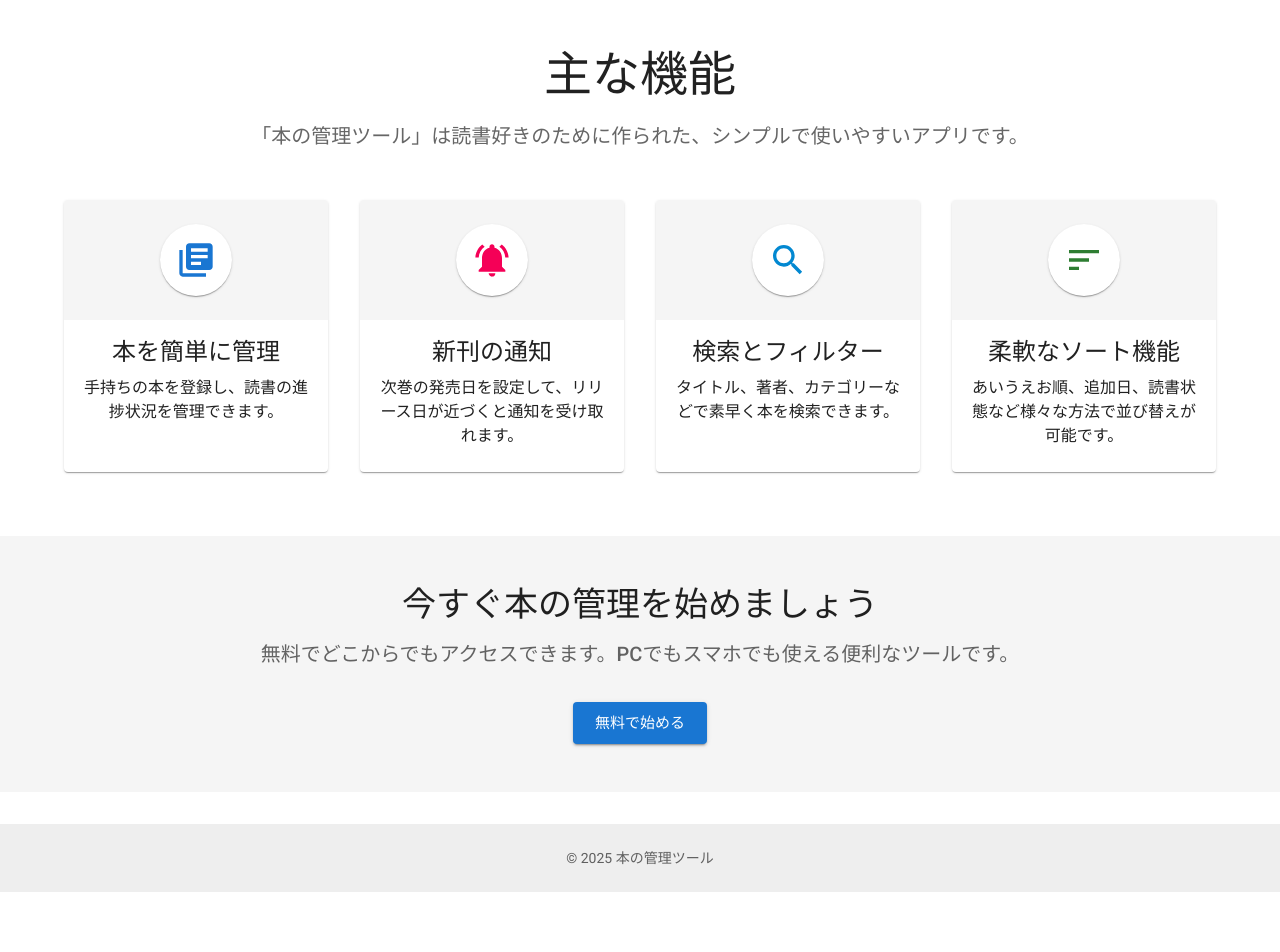
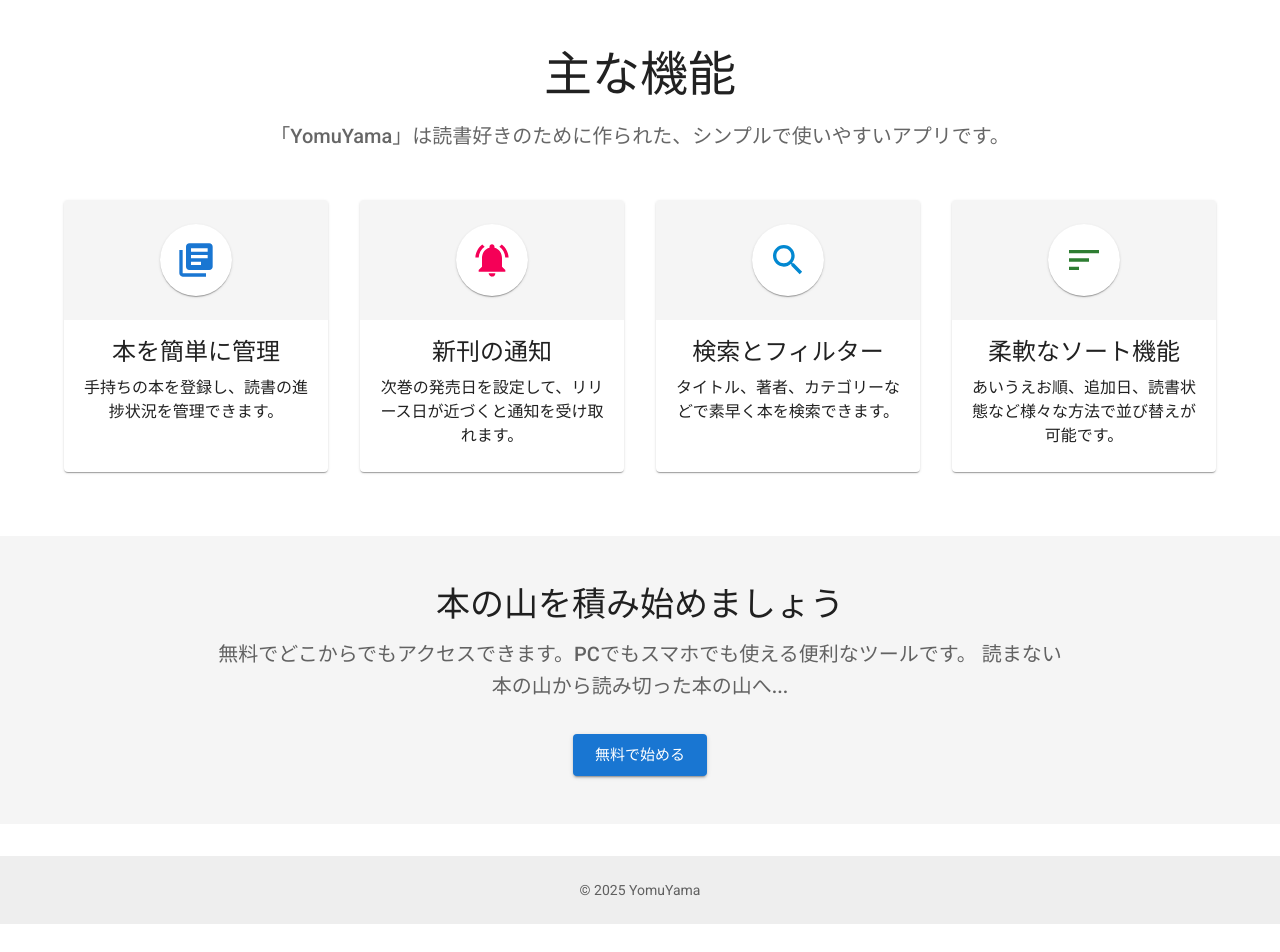
Before and after one commit to atsukitanaka0922/YomuYama, a React (Create React App) app: page / in a window 1280 px wide. Shown: the part 620-1572 px from the top of the page. Before the commit the page ends 1544 px from the top, so only its background shows below. Built offline with nearby package versions, Linux system fonts and the light colour scheme; no server answers.

Commit message:
20250328 commit

```diff
--- a/src/pages/Home.js
+++ b/src/pages/Home.js
@@ -159,7 +159,7 @@
           paragraph
           sx={{ mb: 6 }}
         >
-          「本の管理ツール」は読書好きのために作られた、シンプルで使いやすいアプリです。
+          「YomuYama」は読書好きのために作られた、シンプルで使いやすいアプリです。
         </Typography>
 
         <Grid container spacing={4}>
@@ -213,10 +213,11 @@
       >
         <Container maxWidth="md">
           <Typography variant="h4" align="center" gutterBottom>
-            今すぐ本の管理を始めましょう
+            本の山を積み始めましょう
           </Typography>
           <Typography variant="h6" align="center" color="text.secondary" paragraph>
             無料でどこからでもアクセスできます。PCでもスマホでも使える便利なツールです。
+            読まない本の山から読み切った本の山へ...
           </Typography>
           <Box sx={{ display: 'flex', justifyContent: 'center', mt: 4 }}>
             {currentUser ? (
@@ -248,7 +249,7 @@
       <Box component="footer" sx={{ bgcolor: 'grey.200', py: 3 }}>
         <Container maxWidth="lg">
           <Typography variant="body2" color="text.secondary" align="center">
-            © {new Date().getFullYear()} 本の管理ツール
+            © {new Date().getFullYear()} YomuYama
           </Typography>
         </Container>
       </Box>
```
